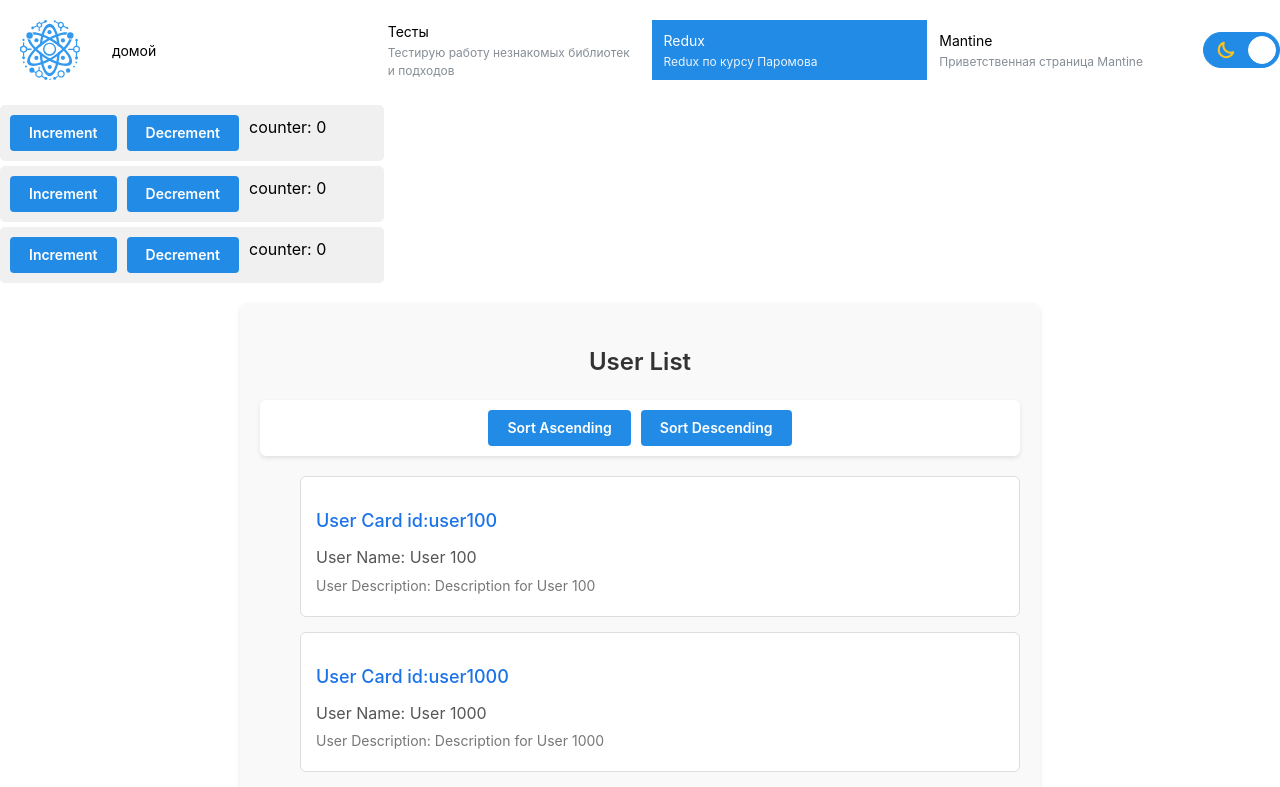
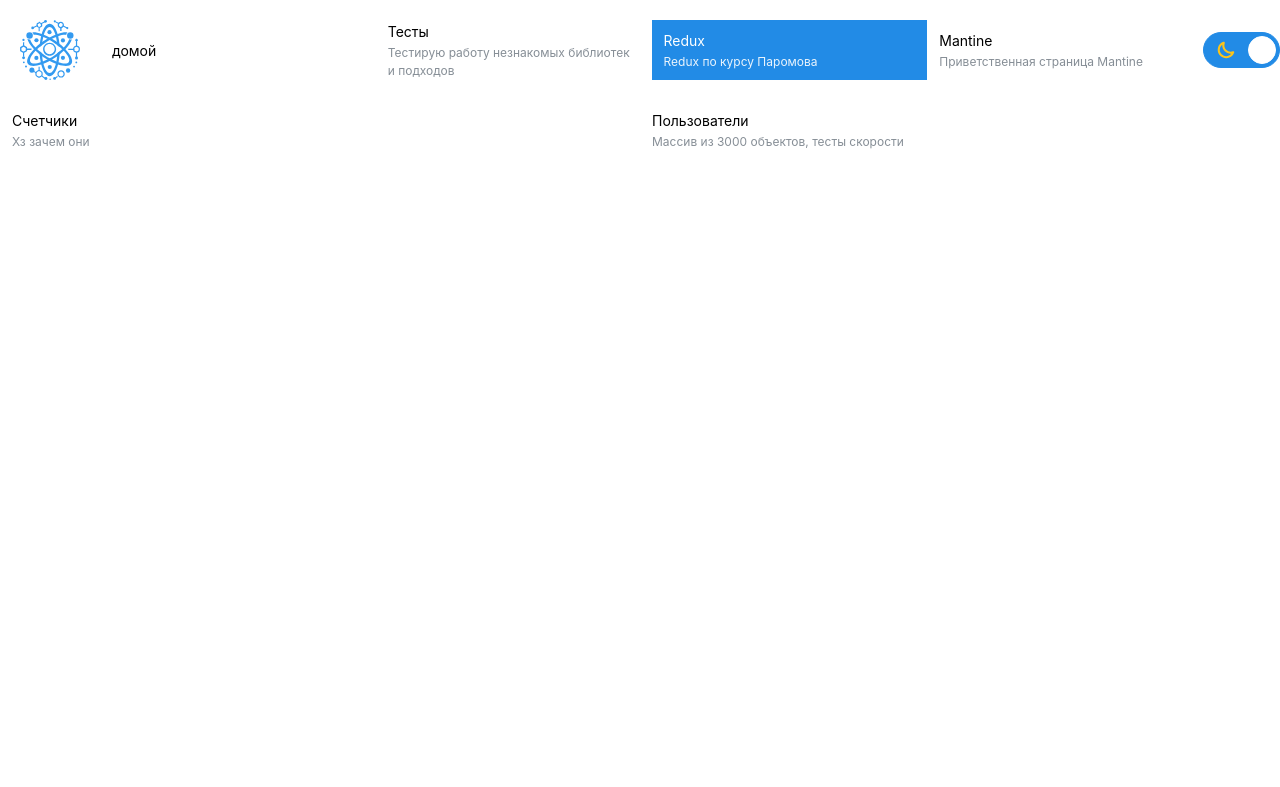
Before and after one commit to VasmanHAHA/React_2025, a React (Vite) app: page /redux in a window 1280 px wide. Shown: the top 787 px of the page. Built offline with nearby package versions, Linux system fonts and the light colour scheme.

Commit message:
redux routes added

```diff
--- a/src/Router.tsx
+++ b/src/Router.tsx
@@ -2,9 +2,22 @@ import { createBrowserRouter, RouteObject, RouterProvider } from 'react-router-d
 import { MantinePage } from './pages/mantine/Mantine.page';
 import { ReduxPage } from './pages/redux/Redux.page';
 import { HomePage } from './pages/home/Home.page';
-import { routNames } from './config/routes';
+import { reduxRoutNames, routNames } from './config/routes';
 import { TestsPage } from './pages/tests/TestsPage.page';
+import { CountersContainer } from './pages/redux/components/counters-container';
+import { UserList } from './pages/redux/components/user-list';
 
+
+const reduxRoutes: RouteObject[] = [
+  {
+    path: reduxRoutNames.counters,
+    element: <CountersContainer />,
+  },
+  {
+    path: reduxRoutNames.users,
+    element: <UserList />,
+  },
+]
 
 const routes: RouteObject[] = [
   {
@@ -14,6 +27,7 @@ const routes: RouteObject[] = [
   {
     path: routNames.redux,
     element: <ReduxPage />,
+    children: reduxRoutes,
   },
   {
     path: routNames.mantine,
--- a/src/config/routes.ts
+++ b/src/config/routes.ts
@@ -4,3 +4,8 @@ export const routNames = {
     mantine: '/mantine',
     tests: '/tests',
 } as const
+
+export const reduxRoutNames = {
+    counters: 'counters',
+    users: 'users',
+} as const
--- a/src/pages/redux/Redux.page.tsx
+++ b/src/pages/redux/Redux.page.tsx
@@ -1,7 +1,7 @@
 import { Header } from "@/shared/widgets/header/header";
-import classes from './classes.redux.page.module.css'
-import { Counter } from "./components/counter";
-import { UserList } from "./components/user-list";
+import { NavBar } from "@/shared/components/naw-bar/naw-bar";
+import { Outlet } from "react-router-dom";
+import { reduxRoutNames, routNames } from "@/config/routes";
 
 
 export function ReduxPage() {
@@ -9,12 +9,21 @@ export function ReduxPage() {
   return (
     <>
       <Header />
-      <section className={classes.countersContainer}>
-      <Counter counterId="id1" />
-      <Counter counterId="id2" />
-      <Counter counterId="id3" />
-      </section>
-      <UserList />
+      <NavBar
+            links={[
+              {
+                to: reduxRoutNames.counters,
+                title: 'Счетчики',
+                description: 'Хз зачем они'
+              },
+              {
+                to: reduxRoutNames.users,
+                title: 'Пользователи',
+                description: 'Массив из 3000 объектов, тесты скорости'
+              },
+            ]}
+          />
+      <Outlet />
     </>
   );
 }
--- a/src/pages/redux/classes.redux.page.module.css
+++ b/src/pages/redux/classes.redux.page.module.css
@@ -14,7 +14,6 @@
     flex-direction: column;
     justify-content: center;
     align-items: center;
-    width: 30vw;
 }
 
 .userList {
--- /dev/null
+++ b/src/pages/redux/components/counters-container.tsx
@@ -0,0 +1,18 @@
+import { Counter } from "./counter";
+import classes from './../classes.redux.page.module.css'
+
+
+interface CountersContainerProps {
+}
+
+export function CountersContainer(props: CountersContainerProps) {
+
+    return (
+        <section className={classes.countersContainer}>
+            <Counter counterId="id1" />
+            <Counter counterId="id2" />
+            <Counter counterId="id3" />
+        </section>
+    )
+
+}
```
